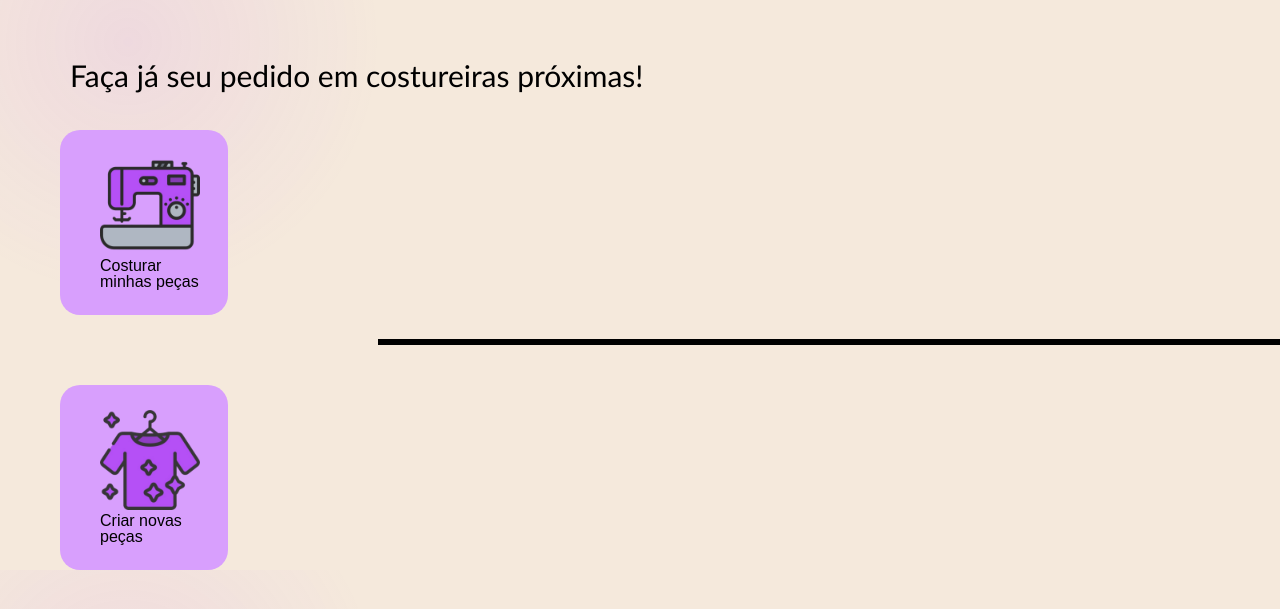
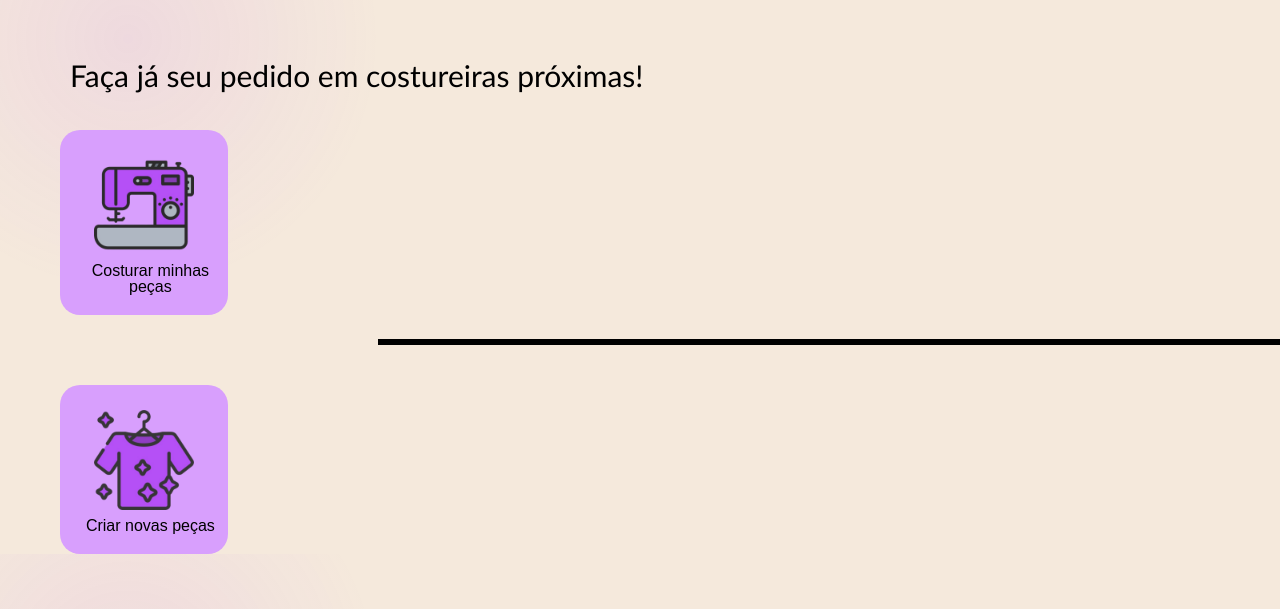
Before and after one commit to ZigZagTTE/zigzagprojeto, a PHP site: page /usuario/home.html in a window 1280 px wide. Shown: the part 90-699 px from the top of the page. Run offline with PHP 8.4, Linux system fonts and the light colour scheme; some libraries are stand-ins or nearby versions; some web fonts are replaced.

Commit message:
nada de mais
ngc do home la,  bgl que centraliza a imagem

```diff
--- a/usuario/home.css
+++ b/usuario/home.css
@@ -277,13 +277,15 @@ body {
     color: var(--secondary-light);
     transform: scale(1.10);
 }
+
 /*TÍTULO*/
 
-.title{
+.title {
     font-size: 30px;
     margin: 60px 0 20px 70px;
     font-family: 'Trebuchet MS', 'Lucida Sans Unicode', 'Lucida Grande', 'Lucida Sans', Arial, sans-serif;
 }
+
 /*BOTÃO MAIN*/
 .btn_home {
     display: flexbox;
@@ -295,12 +297,13 @@ body {
     background-color: #d89ffd;
 
     .btn_home_container {
-        padding: 5px;
-        margin-left: 15px;
+        text-align: center;
 
         .img_home {
+            padding: 5px;
             width: 100px;
             border-radius: 1rem;
+            margin: 0 auto 0 auto;
         }
 
         .txt_btn {
@@ -310,6 +313,7 @@ body {
         }
     }
 }
+
 /*LILNHA*/
 
 .linha {
```
